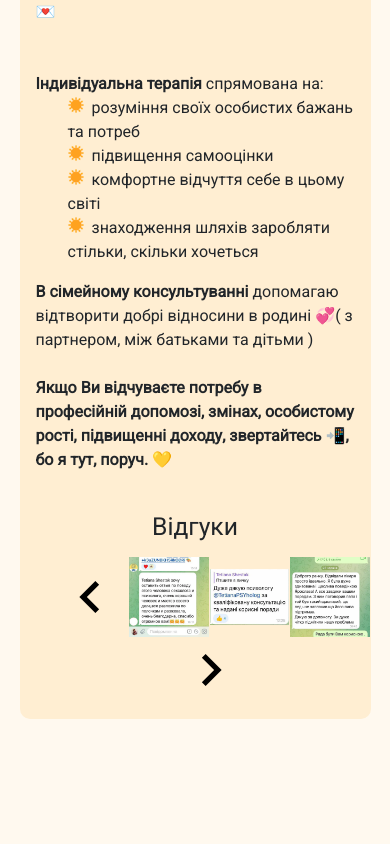
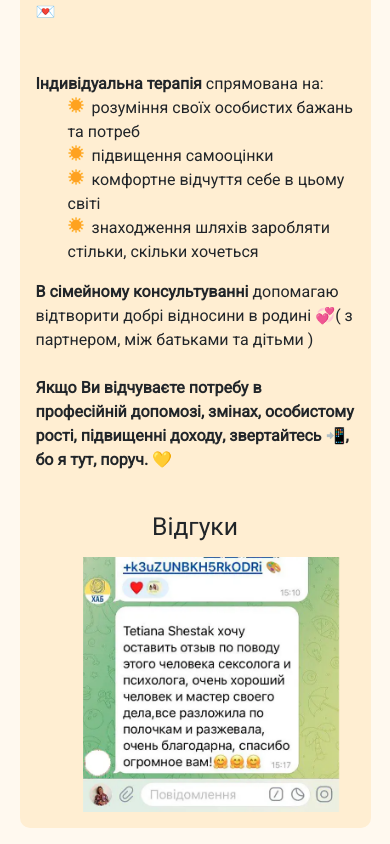
Before and after one commit to Karavang/shetagri, a React (Vite) app: page / in a window 390 px wide. Shown: the part 1149-1993 px from the top of the page. Before the commit the page ends 1884 px from the top, so only its background shows below. Built offline with nearby package versions, Linux system fonts and the light colour scheme.

Commit message:
mobile functional feedback

```diff
--- a/package.json
+++ b/package.json
@@ -29,6 +29,7 @@
     "react-dom": "^18.2.0",
     "react-i18next": "^13.3.1",
     "react-router-dom": "^6.14.2",
+    "react-swipeable": "^7.0.1",
     "vite": "^4.5.0"
   }
 }
--- a/src/components/Feedback.jsx
+++ b/src/components/Feedback.jsx
@@ -1,5 +1,6 @@
 import { useState } from "react";
 import { feedsImages } from "../../hooks/feeds";
+import { useSwipeable } from "react-swipeable";
 
 export const Feedback = () => {
   const [currentIndex1, setCurrentIndex1] = useState(0);
@@ -23,6 +24,30 @@ export const Feedback = () => {
       (prevIndex) => (prevIndex - 1 + feedsImages.length) % feedsImages.length,
     );
   };
+  const config = {
+    delta: 10, // min distance(px) before a swipe starts. *See Notes*
+    preventScrollOnSwipe: false, // prevents scroll during swipe (*See Details*)
+    trackTouch: true, // track touch input
+    trackMouse: false, // track mouse input
+    rotationAngle: 0, // set a rotation angle
+    swipeDuration: Infinity, // allowable duration of a swipe (ms). *See Notes*
+    touchEventOptions: { passive: true }, // options for touch listeners (*See Details*)
+  };
+  const handlers = useSwipeable({
+    onSwiped: (eventData) => {
+      switch (eventData.dir) {
+        case "Left":
+          nextSlide();
+          break;
+        case "Right":
+          prevSlide();
+          break;
+      }
+    },
+
+    ...config,
+  });
+
   return (
     <section
       className="feeds"
@@ -30,7 +55,8 @@ export const Feedback = () => {
     >
       <h2>Відгуки</h2>
       <div className="carousel">
-        <ul>
+        <ul {...handlers}>
+          {window.innerWidth > 768 && (
             <button onClick={prevSlide}>
               <svg
                 version="1.1"
@@ -41,12 +67,16 @@ export const Feedback = () => {
                 <path d="M15.422 16.594l-1.406 1.406-6-6 6-6 1.406 1.406-4.594 4.594z"></path>
               </svg>
             </button>
+          )}
+
           <li>
             <img
               src={feedsImages[currentIndex1]}
               alt={`Slide ${currentIndex1}`}
             />
           </li>
+          {window.innerWidth > 768 && (
+            <>
               <li>
                 <img
                   src={feedsImages[currentIndex2]}
@@ -59,6 +89,9 @@ export const Feedback = () => {
                   alt={`Slide ${currentIndex3}`}
                 />
               </li>
+            </>
+          )}
+          {window.innerWidth > 768 && (
             <button onClick={nextSlide}>
               <svg
                 version="1.1"
@@ -69,6 +102,7 @@ export const Feedback = () => {
                 <path d="M8.578 16.594l4.594-4.594-4.594-4.594 1.406-1.406 6 6-6 6z"></path>
               </svg>
             </button>
+          )}
         </ul>
       </div>
     </section>
--- a/src/index.css
+++ b/src/index.css
@@ -635,4 +635,12 @@ a {
 }
 .feeds ul li img {
   width: 100%;
+}
+@media screen and (max-width: 767px) {
+  .feeds ul {
+    touch-action: pan-x;
+  }
+  .feeds ul li {
+    width: 80%;
+  }
 }/*# sourceMappingURL=index.css.map */
--- a/src/index.scss
+++ b/src/index.scss
@@ -646,9 +646,16 @@ a {
 
     li {
       width: 25%;
+
       img {
         width: 100%;
       }
     }
+    @media screen and (max-width: 767px) {
+      touch-action: pan-x;
+      li {
+        width: 80%;
+      }
+    }
   }
 }
```
Also changed, not shown: 2 other files (tests, documents, lock files or other folders). Lines whose indentation alone changed are shown as unchanged.
